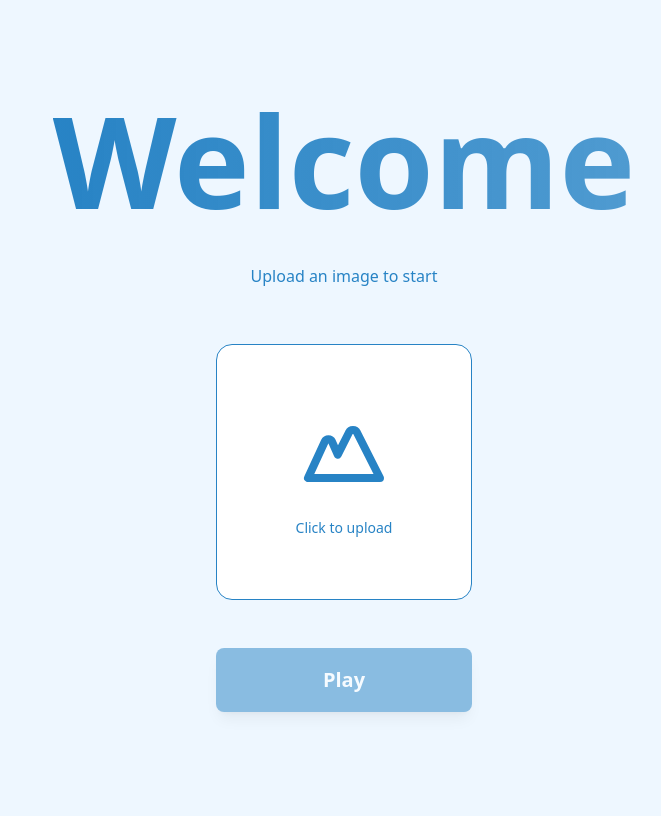
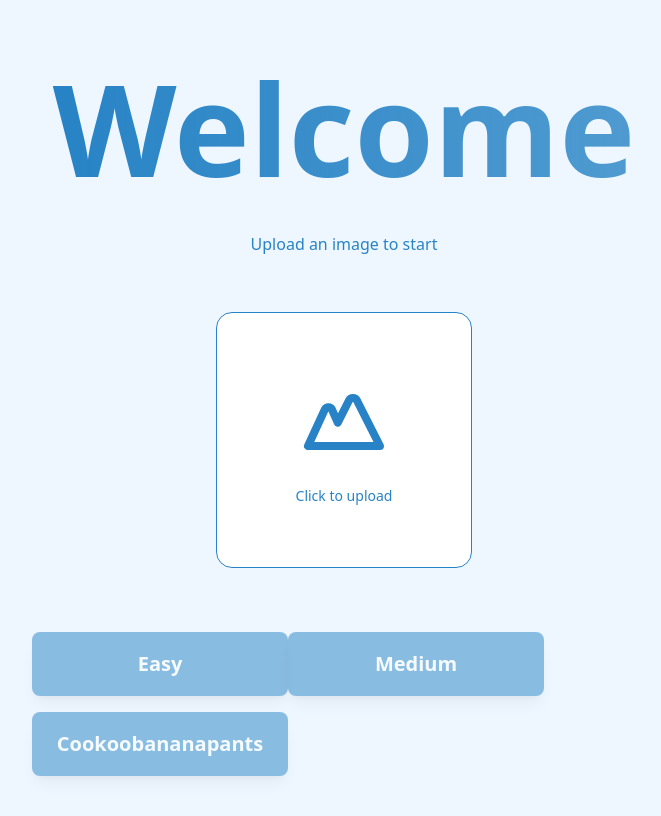
Before and after one commit to CardenesMa/TartanHacks2026, a Next.js app: page / in a window 1280 px wide. Shown: the top 816 px of the page, without its empty margins (296-957 px from the left). Built offline with nearby package versions, Linux system fonts and the light colour scheme.

Commit message:
pseudo-difficulty implemented

```diff
--- a/app/page.tsx
+++ b/app/page.tsx
@@ -22,10 +22,10 @@ export default function Home() {
     }
   };
 
-  const handleConfirm = () => {
+  const handleConfirm = (difficulty: 'easy' | 'medium' | 'hard') => {
     if (currentImage) {
       setImageData(currentImage);
-      router.push('/play');
+      router.push(`/play?difficulty=${difficulty}`);
     }
   };
 
@@ -82,13 +82,29 @@ export default function Home() {
             </label>
           )}
 
-          <button
-            className="w-64 h-16 bg-bigblue text-white text-xl rounded-lg font-semibold shadow-lg hover:shadow-xl transition-all duration-200 disabled:opacity-50 disabled:cursor-not-allowed active:scale-95"
-            onClick={handleConfirm}
-            disabled={!currentImage}
-          >
-            Play
-          </button>
+          <div>
+            <button
+              className="w-64 h-16 bg-bigblue text-white text-xl rounded-lg font-semibold shadow-lg hover:shadow-xl transition-all duration-200 disabled:opacity-50 disabled:cursor-not-allowed active:scale-95"
+              onClick={() => handleConfirm('easy')}
+              disabled={!currentImage}
+            >
+              Easy
+            </button>
+            <button
+              className="w-64 h-16 bg-bigblue text-white text-xl rounded-lg font-semibold shadow-lg hover:shadow-xl transition-all duration-200 disabled:opacity-50 disabled:cursor-not-allowed active:scale-95 mt-4"
+              onClick={() => handleConfirm('medium')}
+              disabled={!currentImage}
+            >
+              Medium
+            </button>
+            <button
+              className="w-64 h-16 bg-bigblue text-white text-xl rounded-lg font-semibold shadow-lg hover:shadow-xl transition-all duration-200 disabled:opacity-50 disabled:cursor-not-allowed active:scale-95 mt-4"
+              onClick={() => handleConfirm('hard')}
+              disabled={!currentImage}
+            >
+              Cookoobananapants
+            </button>
+          </div>
         </div>
       </div>
     </main>
--- a/app/play/page.tsx
+++ b/app/play/page.tsx
@@ -2,6 +2,7 @@
 
 import { useState, useEffect } from 'react';
 import { useImageStore } from '@/store/useImageStore';
+import { useSearchParams } from 'next/navigation';
 import { useRouter } from 'next/navigation';
 import GameBoard from '../components/GameBoard';
 import LoadingScreen from '../components/LoadingScreen';
@@ -10,6 +11,7 @@ import { generateVoronoiMosaic, Image as Img, _Cell } from '../components/mosaic
 import { cropAndResize, getScrambledVersion, checkIfSolved } from '../state/gameUtils';
 
 type GameState = 'loading' | 'intro' | 'playing' | 'won';
+type Difficulty = 'easy' | 'medium' | 'hard';
 
 export default function PlayPage() {
     const router = useRouter();
@@ -19,6 +21,11 @@ export default function PlayPage() {
     const [scrambledCells, setScrambledCells] = useState<_Cell[]>([]);
     const [selectedIndex, setSelectedIndex] = useState<number | null>(null);
     const [showHint, setShowHint] = useState(false);
+
+    // get the difficulty from the query params
+    const searchParams = useSearchParams()
+
+    const difficulty = searchParams.get('difficulty') as Difficulty || 'medium';
 
     useEffect(() => {
         if (!imageData) {
@@ -32,8 +39,14 @@ export default function PlayPage() {
                 // Crop and resize to 200x200
                 const processedImage = await cropAndResize(imageData, 200, 200);
 
-                // Generate original mosaic
-                const cells = generateVoronoiMosaic(processedImage, 150);
+                // Generate original mosaic based on difficulty
+                let size = 150;
+                if (difficulty === 'easy') {
+                    size = 2;
+                } else if (difficulty === 'hard') {
+                    size = 200;
+                }
+                const cells = generateVoronoiMosaic(processedImage, size);
                 setOriginalCells(cells);
 
                 // Generate scrambled version (efficient - each tile swapped at least once)
```
